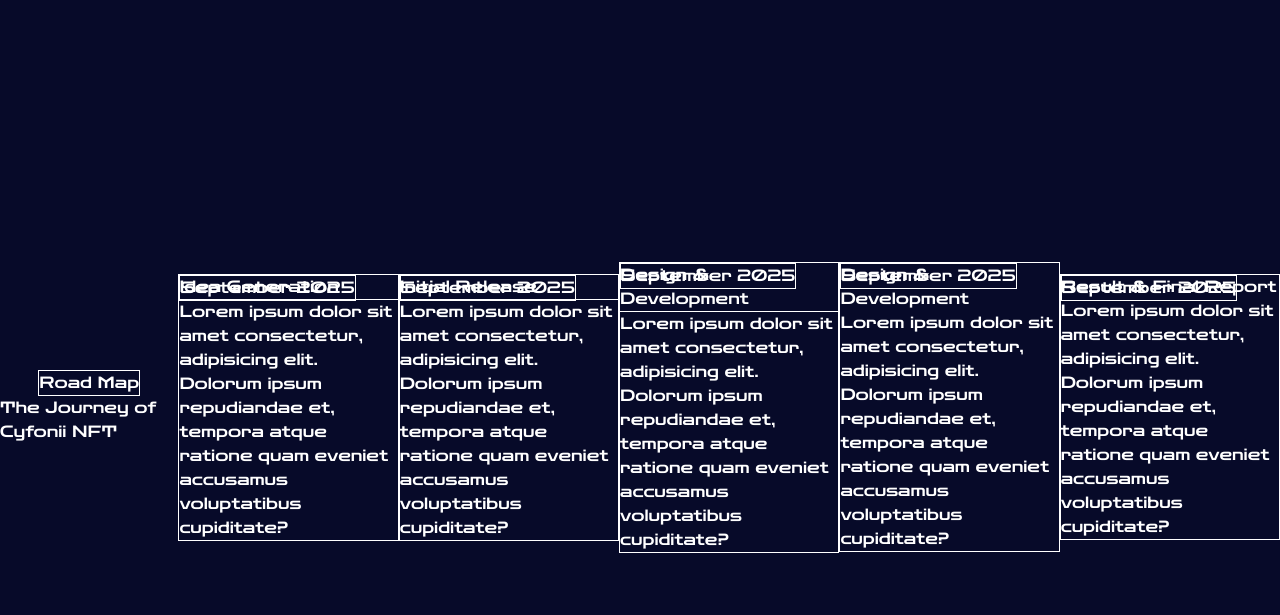
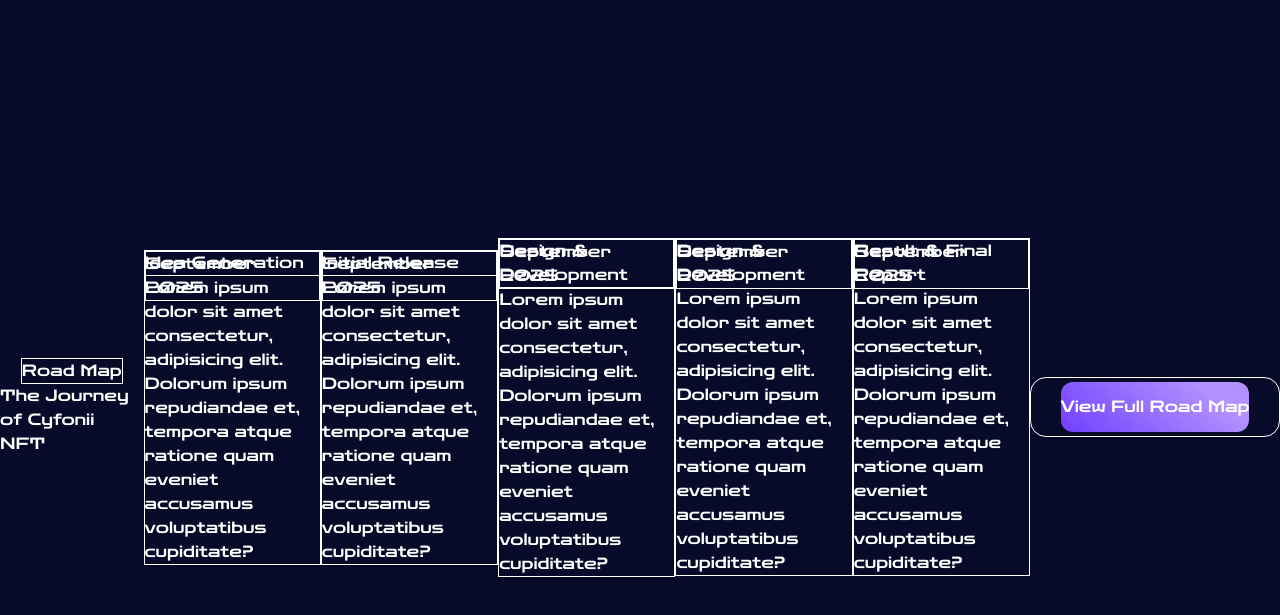
Before and after one commit to parsa-farshah/darkModeLightMode, a website: page index.html in a window 1280 px wide. Shown: the part 93-708 px from the top of the page. Drawn offline with Linux system fonts and the light colour scheme.

Commit message:
button added

```diff
--- a/index.html
+++ b/index.html
@@ -237,6 +237,7 @@
           <p class="simpleFont">Lorem ipsum dolor sit amet consectetur, adipisicing elit. Dolorum ipsum repudiandae et,
             tempora atque ratione quam eveniet accusamus voluptatibus cupiditate?</p>
         </div>
+        <!-- ------------------box 5------------------------>
         <div
           class="w-[90%] h-[200px] p-[20px] border border-gray-800 rounded-t-3xl flex flex-col justify-center mybg border-b-0 relative">
           <div
@@ -253,12 +254,13 @@
             tempora atque ratione quam eveniet accusamus voluptatibus cupiditate?</p>
         </div>
       </div>
-  </div>
-  <!-- ------------------box 5------------------------>
-
-  </div>
-
-  </section>
+    </section>
+    <!-- ------------------button------------------------>
+    <div class="w-full h-fit flex justify-center items-center my-[50px]">
+      <div class="w-[250px] h-[60px] flex justify-center items-center border border-gray-800 rounded-2xl bg-[rgba(255,255,255,0.07)]">
+        <a href="" class="w-[240px] h-[50px] p-3 bgFav rounded-xl flex justify-center items-center">View Full Road Map</a>
+      </div>
+    </div>
   </div>
 </body>
 <script src="src/js/master.js"></script>
```
